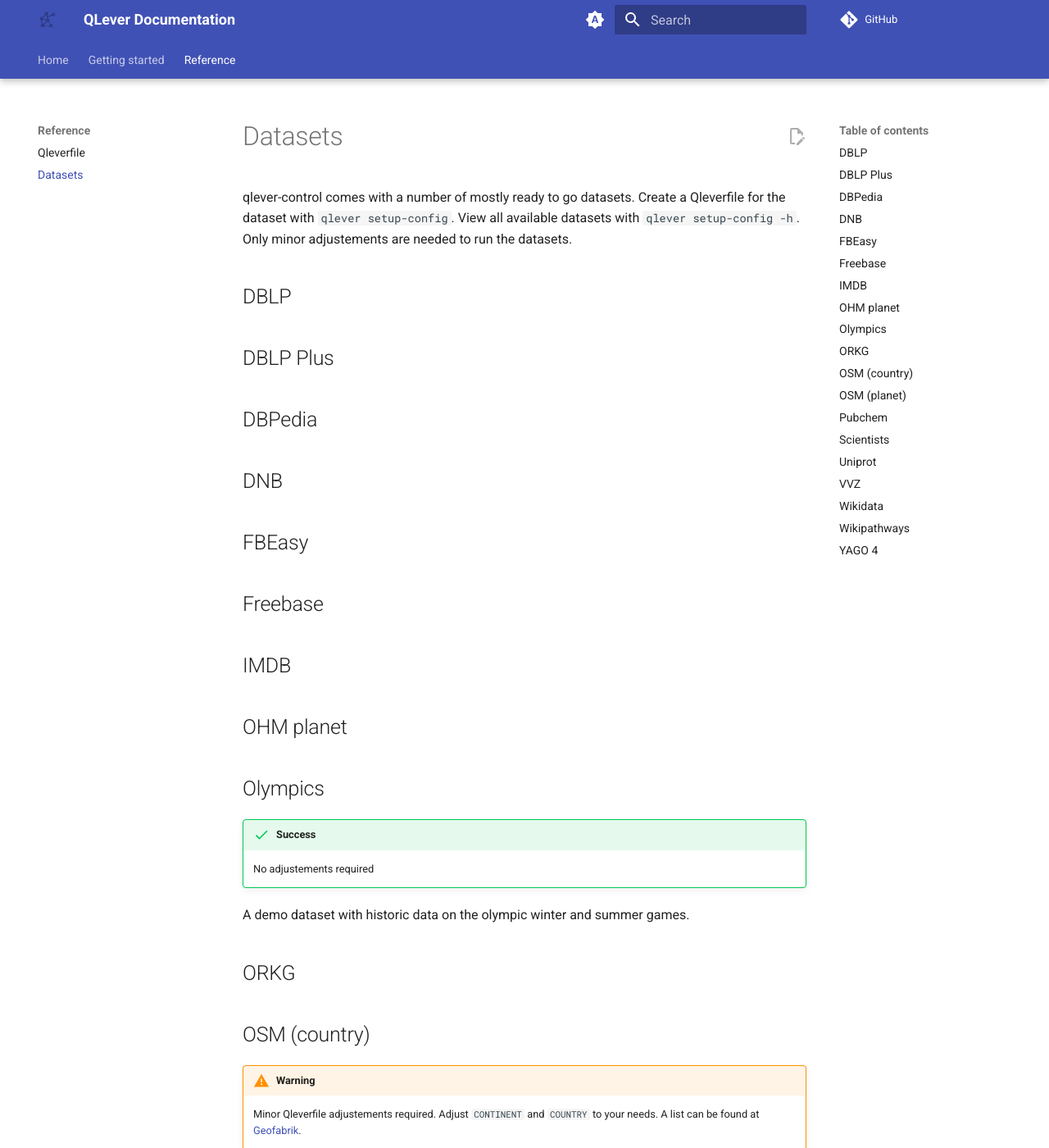
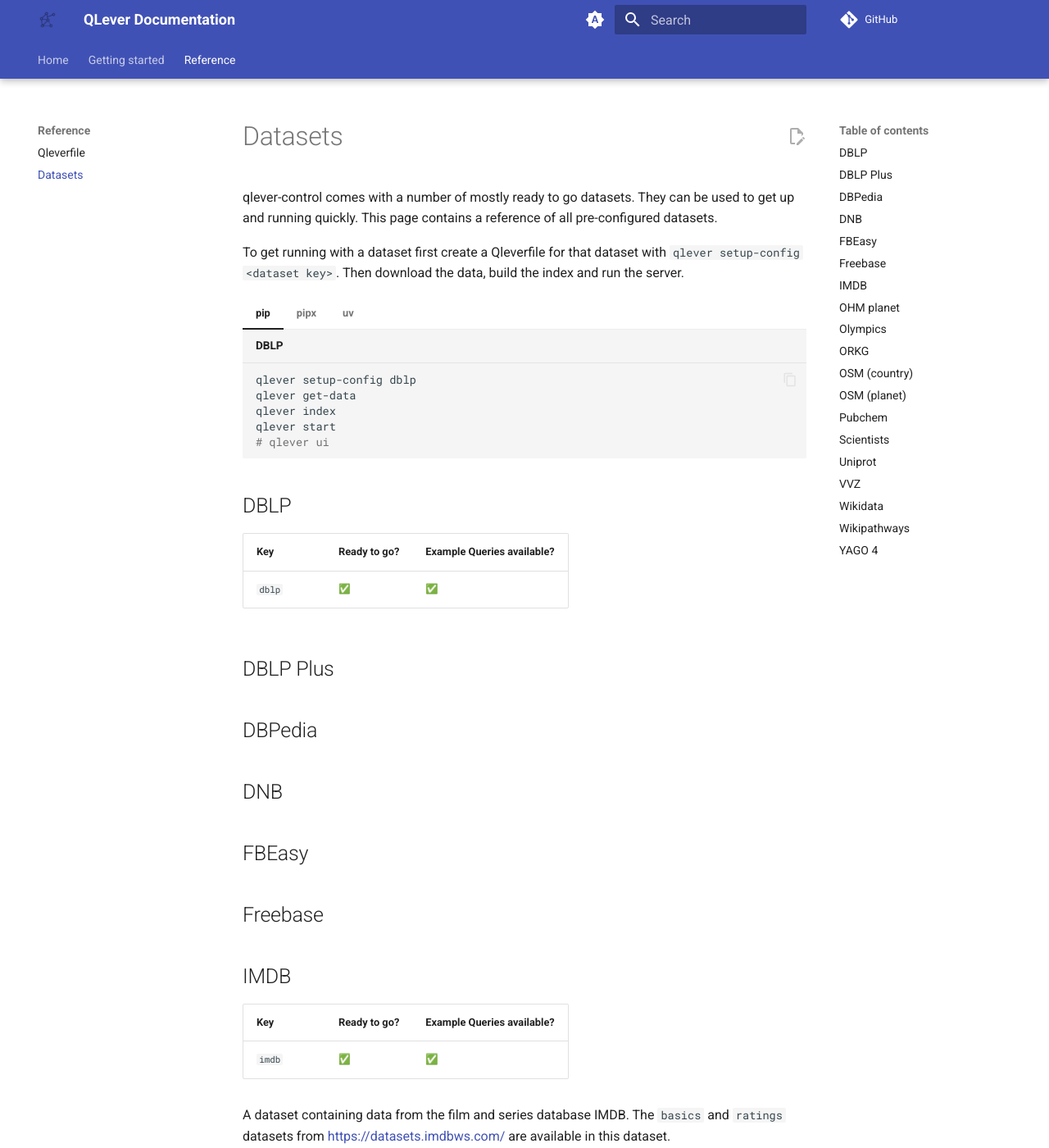
Before and after one commit to qlever-dev/qlever-docs, an MkDocs documentation site: the page built from docs/qlever-control/datasets.md, in a window 1280 px wide and 1400 px high. Shown: the whole window at 82% size. Built offline with MkDocs 1.6.1 and Material for MkDocs 9.7.7, drawn with Linux system fonts in a browser that asks for light colours; emoji names are drawn with the system emoji font; plug-ins that fetch from the network failed and are left out; comment, search, counter and statistics services are not loaded; some of the changed text lies outside the part shown.

Commit message:
Write a bit more

````diff
--- a/docs/qlever-control/datasets.md
+++ b/docs/qlever-control/datasets.md
@@ -1,8 +1,40 @@
 # Datasets
 
-qlever-control comes with a number of mostly ready to go datasets. Create a Qleverfile for the dataset with `qlever setup-config`. View all available datasets with `qlever setup-config -h`. Only minor adjustements are needed to run the datasets.
+qlever-control comes with a number of mostly ready to go datasets. They can be used to get up and running quickly.
+This page contains a reference of all pre-configured datasets.
+
+To get running with a dataset first create a Qleverfile for that dataset with `qlever setup-config <dataset key>`. Then download the data, build the index and run the server.
+
+=== "pip"
+    ``` bash title="DBLP"
+    qlever setup-config dblp
+    qlever get-data
+    qlever index
+    qlever start
+    # qlever ui
+    ```
+=== "pipx"
+    ``` bash title="DBLP"
+    qlever setup-config dblp
+    qlever get-data
+    qlever index
+    qlever start
+    # qlever ui
+    ```
+=== "uv"
+    ```bash title="DBLP"
+    uv tool run qlever setup-config dblp
+    uv tool run qlever get-data
+    uv tool run qlever index
+    uv tool run qlever start
+    # uv tool run qlever ui
+    ```
 
 ## DBLP
+
+| Key    | Ready to go?       | Example Queries available? |
+| ------ | ------------------ | -------------------------- |
+| `dblp` | :white_check_mark: | :white_check_mark:         |
 
 ## DBLP Plus
 
@@ -16,12 +48,19 @@ qlever-control comes with a number of mostly ready to go datasets. Create a Qlev
 
 ## IMDB
 
+| Key    | Ready to go?       | Example Queries available? |
+| ------ | ------------------ | -------------------------- |
+| `imdb` | :white_check_mark: | :white_check_mark:         |
+
+A dataset containing data from the film and series database IMDB. The `basics` and `ratings` datasets from <https://datasets.imdbws.com/> are available in this dataset.
+
 ## OHM planet
 
 ## Olympics
 
-!!! success
-    No adjustements required
+| Key        | Ready to go?       | Example Queries available? |
+| ---------- | ------------------ | -------------------------- |
+| `olympics` | :white_check_mark: | :white_check_mark:         |
 
 A demo dataset with historic data on the olympic winter and summer games.
 
@@ -29,11 +68,15 @@ A demo dataset with historic data on the olympic winter and summer games.
 
 ## OSM (country)
 
-!!! warning
-    Minor Qleverfile adjustements required. Adjust `CONTINENT` and `COUNTRY` to your needs. A list can be found at [Geofabrik](https://download.geofabrik.de/).
+| Key           | Ready to go? | Example Queries available? |
+| ------------- | ------------ | -------------------------- |
+| `osm-country` | :warning:    | :white_check_mark:         |
 
 !!! warning
-    Tool osm2rdf required for dataset preparation.
+    Adjust `CONTINENT` and `COUNTRY` to your needs. All available continents and countries can be found at [Geofabrik](https://download.geofabrik.de/).
+
+!!! warning
+    The tool [osm2rdf](https://github.com/ad-freiburg/osm2rdf) is required during the dataset preparation.
 
 The OSM data for some country.
 
@@ -44,15 +87,34 @@ The OSM data for some country.
 
 ## Scientists
 
+| Key          | Ready to go?       | Example Queries available? |
+| ------------ | ------------------ | -------------------------- |
+| `scientists` | :white_check_mark: | :white_check_mark:         |
+
 ## Uniprot
 
 ## VVZ
 
 !!! failure
-    An internal dataset.
+    This dataset is used internally and not publicly available.
+
+| Key   | Ready to go? | Example Queries available? |
+| ----- | ------------ | -------------------------- |
+| `vvz` | :x:          | :white_check_mark:         |
 
 ## Wikidata
 
 ## Wikipathways
 
+| Key            | Ready to go? | Example Queries available? |
+| -------------- | ------------ | -------------------------- |
+| `wikipathways` | :warning:    | :white_check_mark:         |
+
+!!! warning
+    Adjust `RELEASE` to select which data snapshot to use. The available snapshots are listed at <https://data.wikipathways.org/>.
+
 ## YAGO 4
+
+| Key      | Ready to go?       | Example Queries available? |
+| -------- | ------------------ | -------------------------- |
+| `yago-4` | :white_check_mark: | :white_check_mark:         |
--- a/mkdocs.yml
+++ b/mkdocs.yml
@@ -74,6 +74,8 @@ extra:
   social:
     - icon: material/github
       link: https://github.com/ad-freiburg
+    - icon: material/language-python
+      link: https://pypi.org/project/qlever
     - icon: material/web
       link: https://ad.informatik.uni-freiburg.de
 
@@ -84,6 +86,7 @@ markdown_extensions:
         anchor_linenums: true
     - pymdownx.superfences
     - attr_list
+    - md_in_html
     - pymdownx.emoji:
         emoji_index: !!python/name:material.extensions.emoji.twemoji
         emoji_generator: !!python/name:material.extensions.emoji.to_svg
````
Also changed, not shown: docs/index.md (+40 -0 lines), docs/qlever-control/qleverfile.md (+63 -64 lines).
